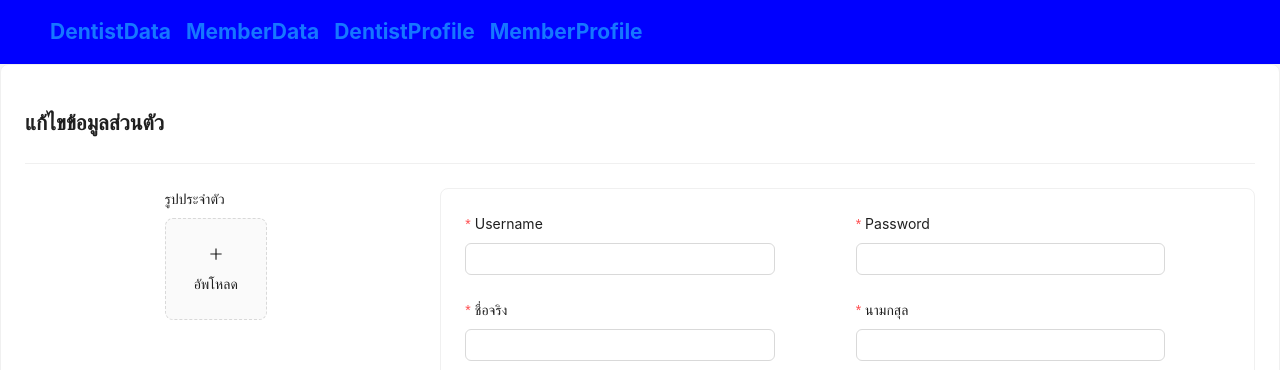
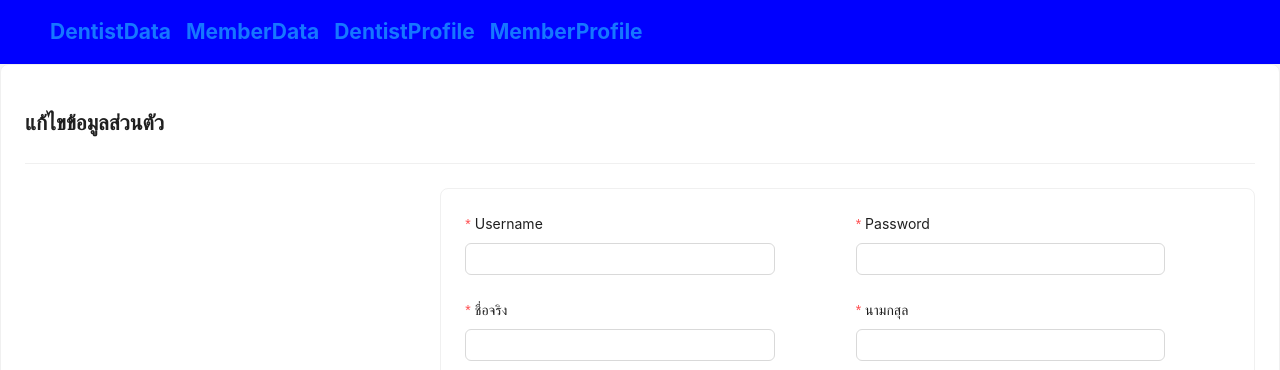
Before and after one commit to SpringSapphire/sa-project-demo, a React (Create React App) app in the folder frontend/: page /admin/member/edit/1 in a window 1280 px wide. Shown: the top 370 px of the page. Built offline with nearby package versions, Linux system fonts and the light colour scheme; no server answers.

Commit message:
Prevent Magic to happen

```diff
--- a/frontend/src/pages/admin/adminM/edit/adminMemberEdit.tsx
+++ b/frontend/src/pages/admin/adminM/edit/adminMemberEdit.tsx
@@ -108,13 +108,13 @@ const AdminEditMemberProfile: FC = () => {
         }
     };
 
-    const normFile = (e: any) => {
-        if (Array.isArray(e)) {
-            return e;
-        }
-        setProfile(e?.fileList[0]);
-        return e?.fileList;
-    };
+    // const normFile = (e: any) => {
+    //     if (Array.isArray(e)) {
+    //         return e;
+    //     }
+    //     setProfile(e?.fileList[0]);
+    //     return e?.fileList;
+    // };
 
     useEffect(() => {
         getGendet();
@@ -137,7 +137,7 @@ const AdminEditMemberProfile: FC = () => {
                     <Divider />
                     <Row gutter={[16, 16]}>
                         <Col xs={24} sm={24} md={24} lg={24} xl={8}>
-                            <div style={{ marginLeft: "35%" }}>
+                            {/* <div style={{ marginLeft: "35%" }}>
                                 <Form.Item
                                     label="รูปประจำตัว"
                                     name="Profile"
@@ -151,7 +151,7 @@ const AdminEditMemberProfile: FC = () => {
                                         </div>
                                     </Upload>
                                 </Form.Item>
-                            </div>
+                            </div> */}
                         </Col>
                         <Col xs={24} sm={24} md={24} lg={24} xl={16}>
                             <Card>
```
Also changed, not shown: 1 other file (tests, documents, lock files or other folders).
